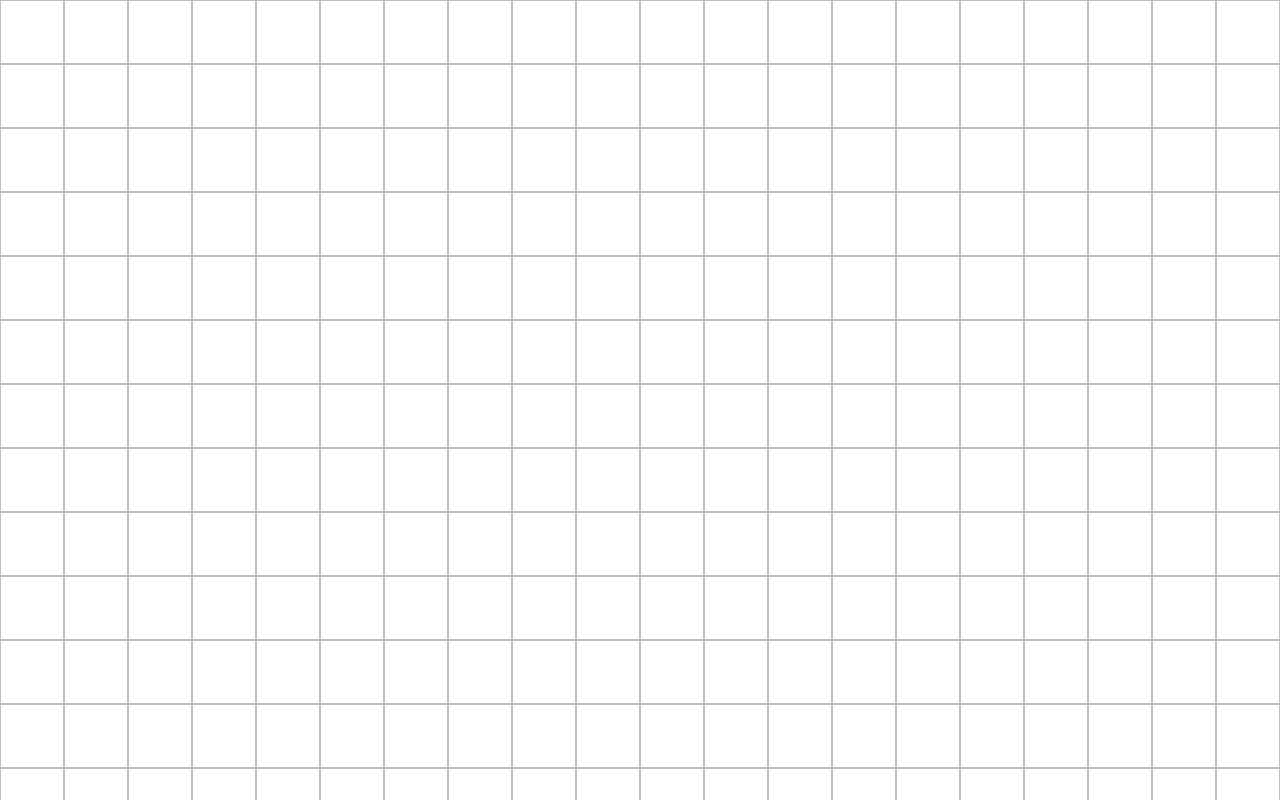
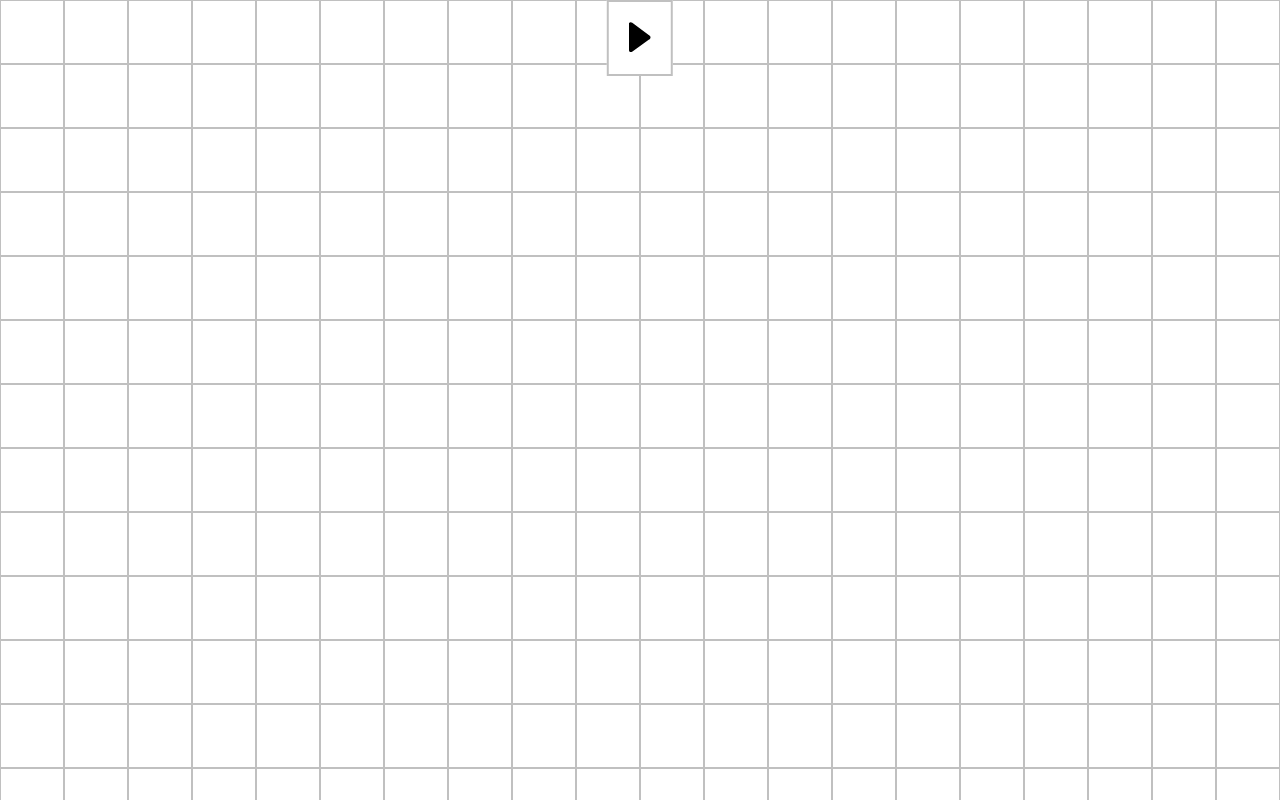
Before and after one commit to chase-manning/game-of-life, a React (Create React App) app: page / in a window 1280 px wide. Built offline with nearby package versions, Linux system fonts and the light colour scheme.

Commit message:
:rocket: add controls

```diff
--- a/src/App.tsx
+++ b/src/App.tsx
@@ -1,4 +1,5 @@
 import styled from "styled-components";
+import Controls from "./components/Controls";
 import Grid from "./components/Grid";
 
 const StyledApp = styled.div`
@@ -14,6 +15,7 @@ const App = () => {
   return (
     <StyledApp>
       <Grid />
+      <Controls />
     </StyledApp>
   );
 };
--- /dev/null
+++ b/src/components/Controls.tsx
@@ -0,0 +1,48 @@
+import { useDispatch, useSelector } from "react-redux";
+import styled from "styled-components";
+import { selectPlaying, play, pause } from "../state/lifeSlice";
+
+import playIcon from "../assets/buttons/play.svg";
+import pauseIcon from "../assets/buttons/pause.svg";
+
+const StyledControls = styled.div`
+  display: flex;
+  position: fixed;
+  top: 0;
+  left: 50%;
+  transform: translate(-50%, 0);
+  background: var(--bg);
+  border: solid 2px var(--border);
+  padding: 2rem;
+`;
+
+const Button = styled.button`
+  cursor: pointer;
+`;
+
+const Icon = styled.img`
+  height: 3rem;
+`;
+
+const Controls = () => {
+  const dispatch = useDispatch();
+  const playing = useSelector(selectPlaying);
+
+  return (
+    <StyledControls>
+      <Button
+        onClick={() => {
+          if (playing) dispatch(pause());
+          else dispatch(play());
+        }}
+      >
+        <Icon
+          src={playing ? pauseIcon : playIcon}
+          alt={`${playing ? "Pause" : "Play"} icon`}
+        />
+      </Button>
+    </StyledControls>
+  );
+};
+
+export default Controls;
--- a/src/state/lifeSlice.ts
+++ b/src/state/lifeSlice.ts
@@ -5,12 +5,14 @@ export interface LifeState {
   width: number;
   height: number;
   cells: Record<number, Record<number, boolean>>;
+  playing: boolean;
 }
 
 const initialState: LifeState = {
   width: 20,
   height: 15,
   cells: {},
+  playing: false,
 };
 
 export const lifeSlice = createSlice({
@@ -29,13 +31,20 @@ export const lifeSlice = createSlice({
         state.cells[action.payload.x][action.payload.y] = true;
       }
     },
+    play: (state) => {
+      state.playing = true;
+    },
+    pause: (state) => {
+      state.playing = false;
+    },
   },
 });
 
-export const { step, toggle } = lifeSlice.actions;
+export const { step, toggle, play, pause } = lifeSlice.actions;
 
 export const selectCells = (state: RootState) => state.life.cells;
 export const selectWidth = (state: RootState) => state.life.width;
 export const selectHeight = (state: RootState) => state.life.height;
+export const selectPlaying = (state: RootState) => state.life.playing;
 
 export default lifeSlice.reducer;
```
